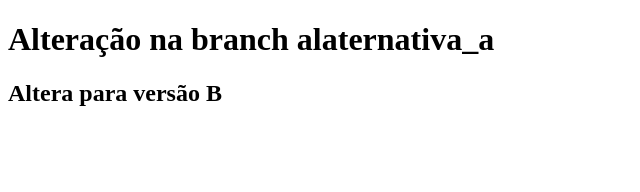
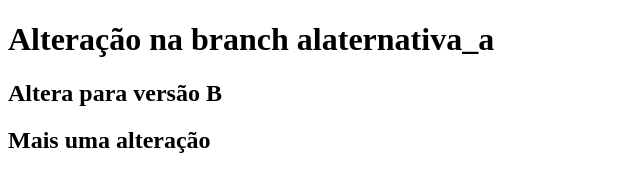
Before and after one commit to FrankFeitosa/git_aula1, a plain HTML site: page index.html in a window 1280 px wide. Shown: the whole page, without its empty margins (0-640 px from the left). Drawn offline with Linux system fonts and the light colour scheme.

Commit message:
mais uma versão atualizada

```diff
--- a/index.html
+++ b/index.html
@@ -12,5 +12,6 @@
     <h2>
         Altera para versão B
     </h2>
+    <h2>Mais uma alteração</h2>
 </body>
 </html>
```
